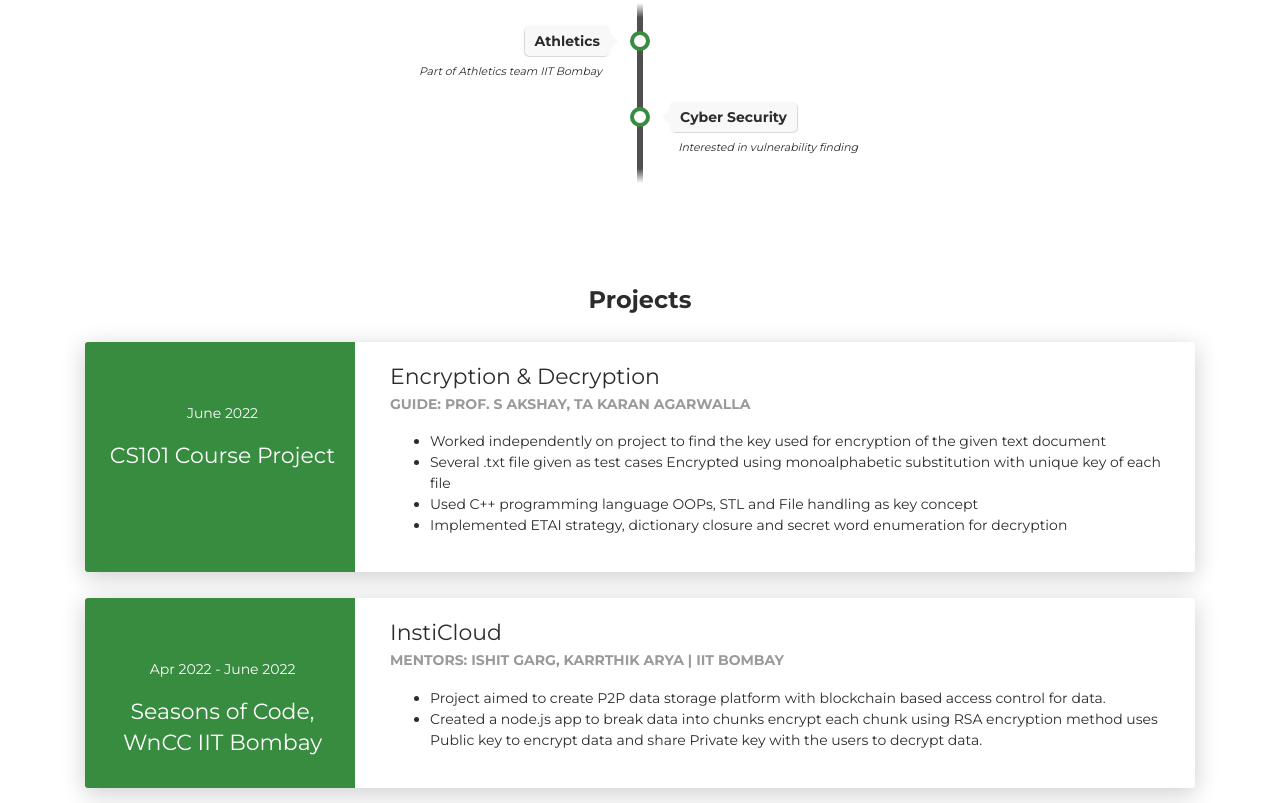
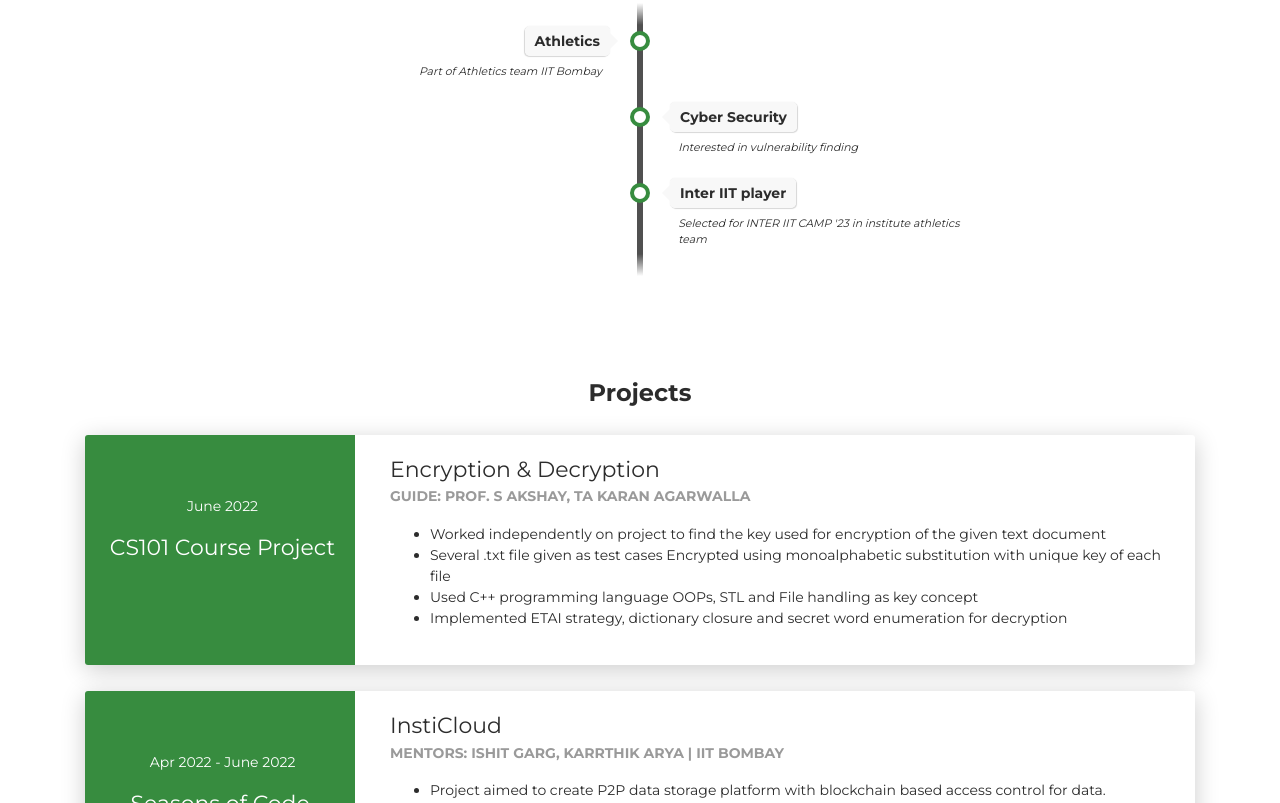
Before and after one commit to at-tyagi/-at-tyagi.github.io, a plain HTML site: page index.html in a window 1280 px wide. Shown: the part 1589-2392 px from the top of the page. Drawn offline with Linux system fonts and the light colour scheme.

Commit message:
Update index.html

```diff
--- a/index.html
+++ b/index.html
@@ -287,6 +287,14 @@
             <div class="desc">Interested in vulnerability finding</div>
           </div>
         </li>
+         <li>
+          <div class="direction-r">
+            <div class="flag-wrapper">
+              <span class="flag">Inter IIT player</span>
+            </div>
+            <div class="desc">Selected for INTER IIT CAMP '23 in institute athletics team</div>
+          </div>
+        </li>
 
 
 
```
